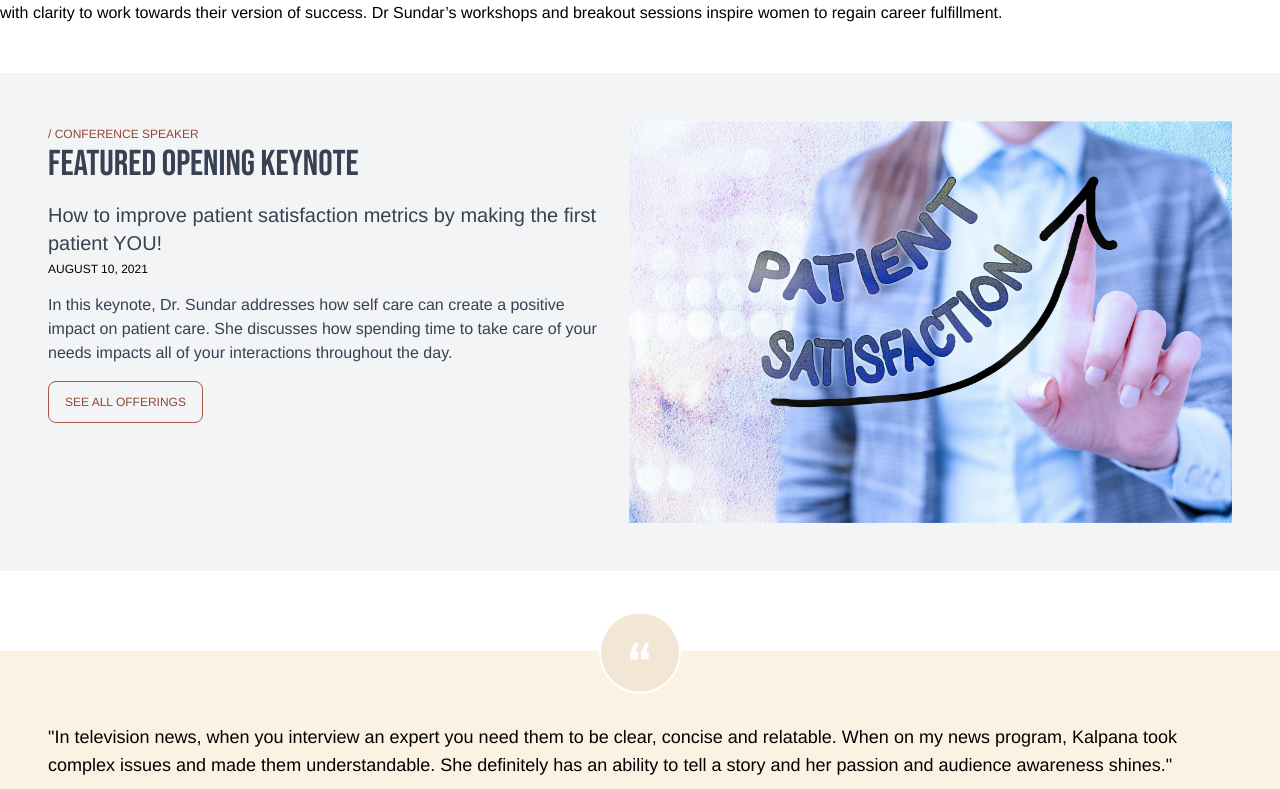
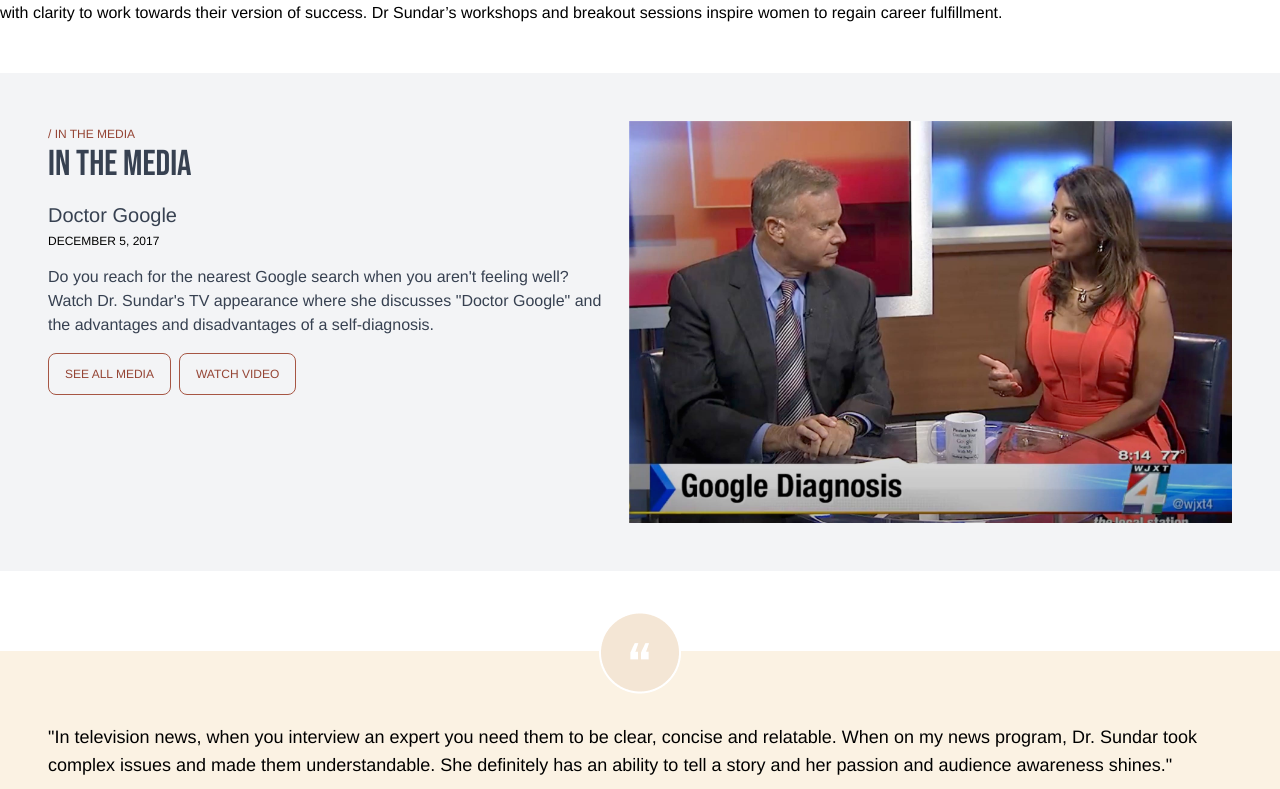
Before and after one commit to rogerkatona/heedhiscall, a Next.js app: page / in a window 1280 px wide. Shown: the part 867-1656 px from the top of the page. Built offline with nearby package versions, Linux system fonts and the light colour scheme; what aws-amplify would draw is missing.

Commit message:
Repositioned content on the homepage.

```diff
--- a/data/quoteItems.js
+++ b/data/quoteItems.js
@@ -1,7 +1,7 @@
 const quoteItems = [
     {
         id:0,
-        text: "From the moment Kalpana stepped in front of the camera, she grabbed my attention with not only her presence, but her energy which is infectious and leaves a lasting impression on all who hear her speak.",
+        text: "From the moment Dr. Sundar stepped in front of the camera, she grabbed my attention with not only her presence, but her energy which is infectious and leaves a lasting impression on all who hear her speak.",
         author: "Adrienne Houghton",
         title: 'Host Buzz TV',
         src: '/image/quoteGraphic_tan.png',
@@ -15,7 +15,7 @@ const quoteItems = [
     },
     {
         id:2,
-        text: "In television news, when you interview an expert you need them to be clear, concise and relatable. When on my news program, Kalpana took complex issues and made them understandable. She definitely has an ability to tell a story and her passion and audience awareness shines.",
+        text: "In television news, when you interview an expert you need them to be clear, concise and relatable. When on my news program, Dr. Sundar took complex issues and made them understandable. She definitely has an ability to tell a story and her passion and audience awareness shines.",
         author: "Bruce Hamilton",
         title: 'News Anchor WJXT',
         src: '/image/quoteGraphic_tan.png',
--- a/data/serviceItems.js
+++ b/data/serviceItems.js
@@ -1,7 +1,7 @@
 const serviceItems = [
     {
         id:0,
-        featuredID:0,
+        featuredID:1,
         type:"speaker",
         subtype:"opening_keynote",
         number:"01",
@@ -235,7 +235,7 @@ const serviceItems = [
     },
     {
         id:15,
-        featuredID:13,
+        featuredID:2,
         type:"media",
         number:"01",
         featured:"true",
--- a/pages/index.js
+++ b/pages/index.js
@@ -36,9 +36,9 @@ export default function Home({allPostsData}) {
         <HeroIndex/>
         <ClientLogos/>
         <MissionStatement/>
+        <Features  featured="true" type="media" />
+        <Quote id={2}/>
         <Features  featured="true" type="speaker" />
-        <Quote id={2}/>
-        <Features  featured="true" type="media" />
         <Quote id={1}/>
         <Features  featured="true" type="workshop" />
         <BookACall_01/>
```
